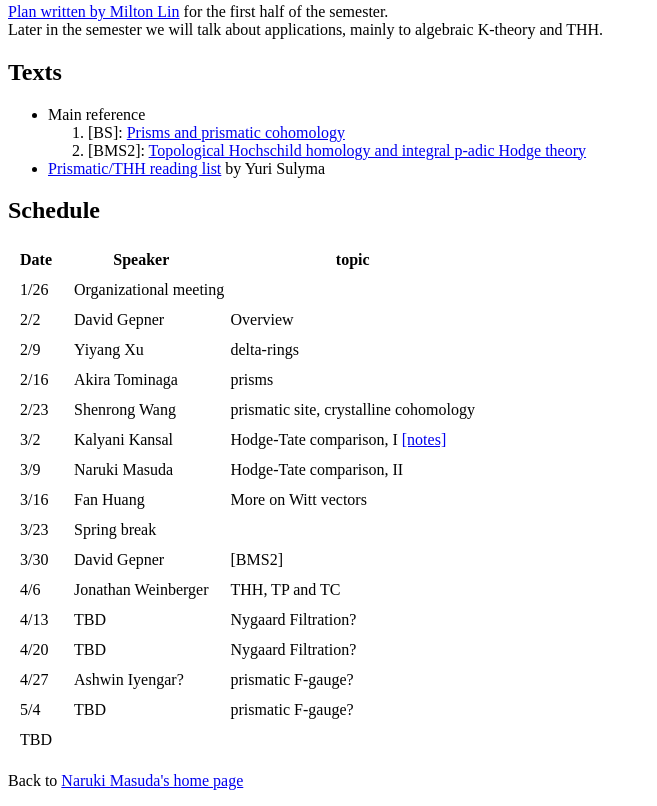
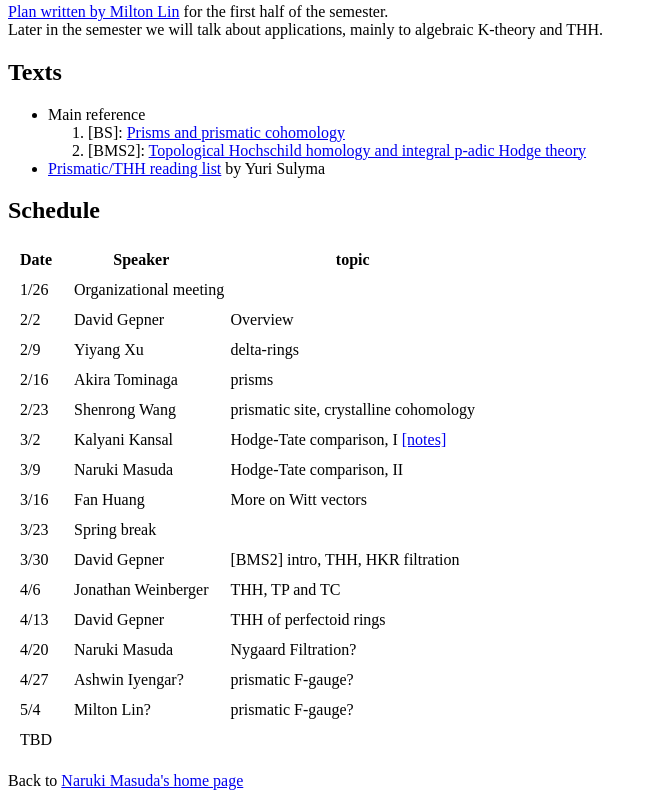
Before and after one commit to nmasuda2/nmasuda2.github.io, a plain HTML site: page prismatic-seminar.html in a window 1280 px wide. Shown: the part 316-1122 px from the top of the page, without its empty margins (0-657 px from the left). Drawn offline with Linux system fonts and the light colour scheme.

Commit message:
Update prismatic-seminar.html

```diff
--- a/prismatic-seminar.html
+++ b/prismatic-seminar.html
@@ -105,7 +105,7 @@
             </tr>
 
             <tr>
-                <td>3/30</td> <td>David Gepner</td> <td>[BMS2]</td>
+                <td>3/30</td> <td>David Gepner</td> <td>[BMS2] intro, THH, HKR filtration</td>
             </tr>
 
             <tr>
@@ -113,11 +113,11 @@
             </tr>
 
             <tr>
-                <td>4/13</td> <td>TBD</td> <td>Nygaard Filtration?</td>
+                <td>4/13</td> <td>David Gepner</td> <td>THH of perfectoid rings</td>
             </tr>
 
             <tr>
-                <td>4/20</td> <td>TBD</td> <td>Nygaard Filtration?</td>
+                <td>4/20</td> <td>Naruki Masuda</td> <td>Nygaard Filtration?</td>
             </tr>
 
             <tr>
@@ -125,7 +125,7 @@
             </tr>
 
             <tr>
-                <td>5/4</td> <td>TBD</td> <td>prismatic F-gauge?</td>
+                <td>5/4</td> <td>Milton Lin?</td> <td>prismatic F-gauge?</td>
             </tr>
 
             <tr>
```
